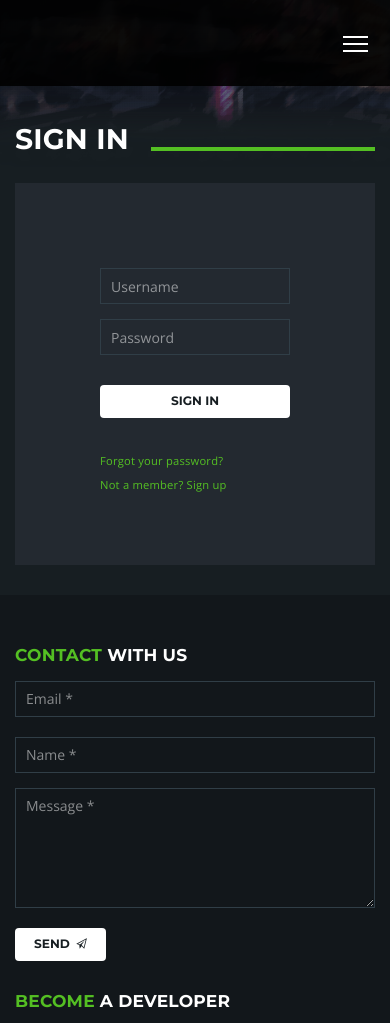
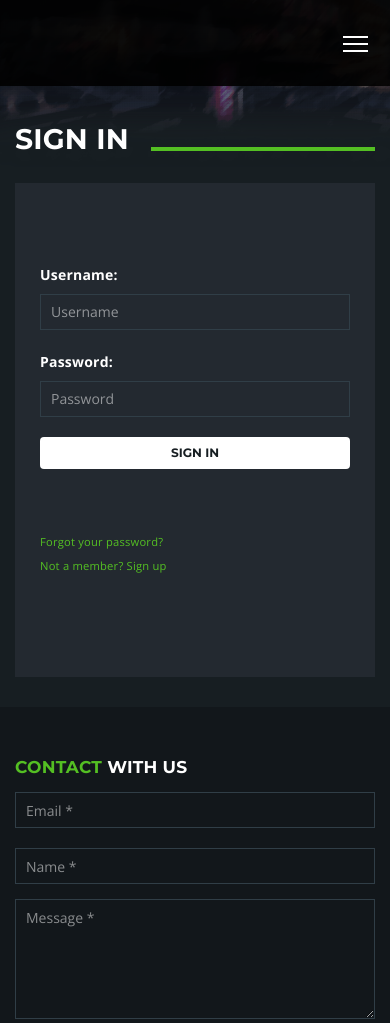
Before and after one commit to josevernando/Sprout-Game-Store, a Django app: page /login/ in a window 390 px wide. Shown: the top 1023 px of the page. Run offline with Django 4.2, Linux system fonts and the light colour scheme; some libraries are stand-ins or nearby versions; some web fonts are replaced.

Commit message:
MOdify Login Register page

```diff
--- a/sproutg/base/forms.py
+++ b/sproutg/base/forms.py
@@ -6,6 +6,7 @@ from django.forms import ModelForm
 class SignUpForm(UserCreationForm):
     def __init__(self, *args, **kwargs):
         super().__init__(*args, **kwargs)
+        self.fields['username'].label = 'Username:'
         self.fields['username'].widget.attrs.update({
                 'type': 'text',
                 'name': 'username',
@@ -16,6 +17,7 @@ class SignUpForm(UserCreationForm):
                 'required': ''
             }
         )
+        self.fields['email'].label = 'E-mail:'
         self.fields['email'].widget.attrs.update({
                 'type': 'email',
                 'name': 'email',
@@ -25,6 +27,7 @@ class SignUpForm(UserCreationForm):
                 'required': ''
             }
         )
+        self.fields['password1'].label = 'Password:'
         self.fields['password1'].widget.attrs.update({
                 'type': 'password',
                 'name': 'password1',
@@ -34,6 +37,7 @@ class SignUpForm(UserCreationForm):
                 'required': ''
             }
         )
+        self.fields['password2'].label = 'Confirm Password:'
         self.fields['password2'].widget.attrs.update({
                 'type': 'password',
                 'name': 'password2',
--- a/sproutg/base/templates/base/login_page.html
+++ b/sproutg/base/templates/base/login_page.html
@@ -1,6 +1,5 @@
 {% extends 'main.html' %}
 {% load static %}
-
 {% block content %}
 <main class="nk-main">
   <div class="nk-gap-1"></div>
@@ -10,41 +9,36 @@
     </ul>
   </div>
   <div class="nk-gap-1"></div>
-    <!-- END: Breadcrumbs -->
   <div class="container">
     <!-- START: Forums List -->
-
     <div class="modal-body bg-dark-2 ">
-
-                <div class="nk-gap-3"></div>
+      <div class="nk-gap-2"></div>
       <form action="" method="POST" class="nk-form text-white" novalidate="novalidate" _lpchecked="1">
         {% csrf_token %}
-                    <div class="row vertical-gap pr-60 pl-60">
-                        <div class="col-md-12">
-
-                            <div class="nk-gap"></div>
-                            <input type="text" name="username" placeholder="Username" class=" form-control" autocomplete="off">
-
-                            <div class="nk-gap"></div>
-                            <input type="password" name="password" placeholder="Password" class="required form-control" autocomplete="off">
-
-                        </div>
-                        <div class="col-md-12">
+        <div class="row vertical-gap">
+					<div class="col-md-4"></div>
+          <div class="col-md-4">
+						<label for="username">Username:</label>
+            <input type="text" name="username" placeholder="Username" class=" form-control" autocomplete="off" id="username">
+						<div class="nk-gap-1"></div>
+						<label for="password">Password:</label>
+            <input type="password" name="password" placeholder="Password" class="required form-control" autocomplete="off" id="password">
+						<div class="nk-gap-1"></div>
 						<input class="nk-btn nk-btn-rounded nk-btn-color-white nk-btn-block" type="submit" value="Sign In" >
-                        </div>
-                        <div class="col-md-12">
+						<div class="nk-gap-2"></div>
+						<div class="nk-gap-2"></div>
+						<div class="">
 							<small><a href="#">Forgot your password?</a></small>
 							<br>
 							<small><a href="{% url 'register' %}">Not a member? Sign up</a></small>
 						</div>
+          </div>
 
+          <div class="col-md-4"></div>
         </div>
       </form>
       <div class="nk-gap-3"></div>
     </div>
-
-        <!-- END: Forums List -->
   </div>
-
 </main>
 {% endblock content %}
```
Also changed, not shown: sproutg/base/templates/base/register_page.html (+2 -9 lines). Lines whose indentation alone changed are shown as unchanged.
